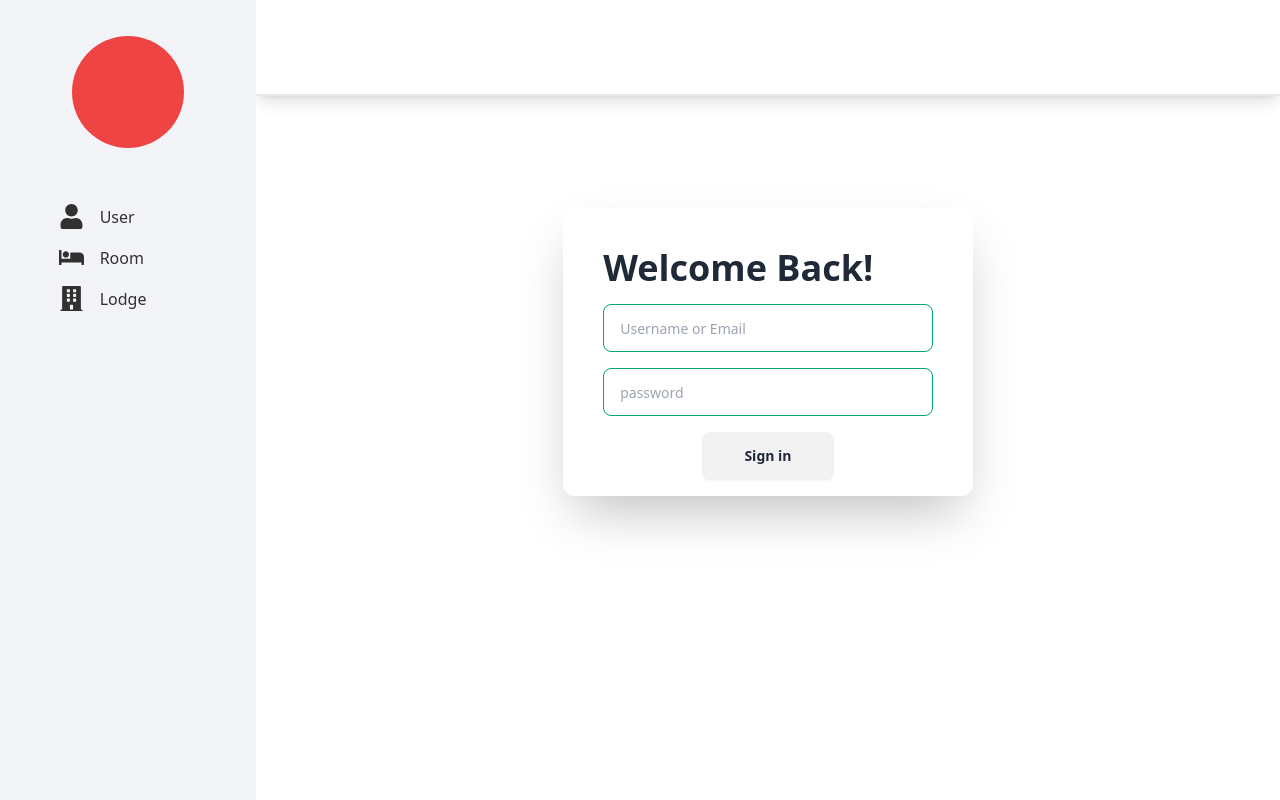
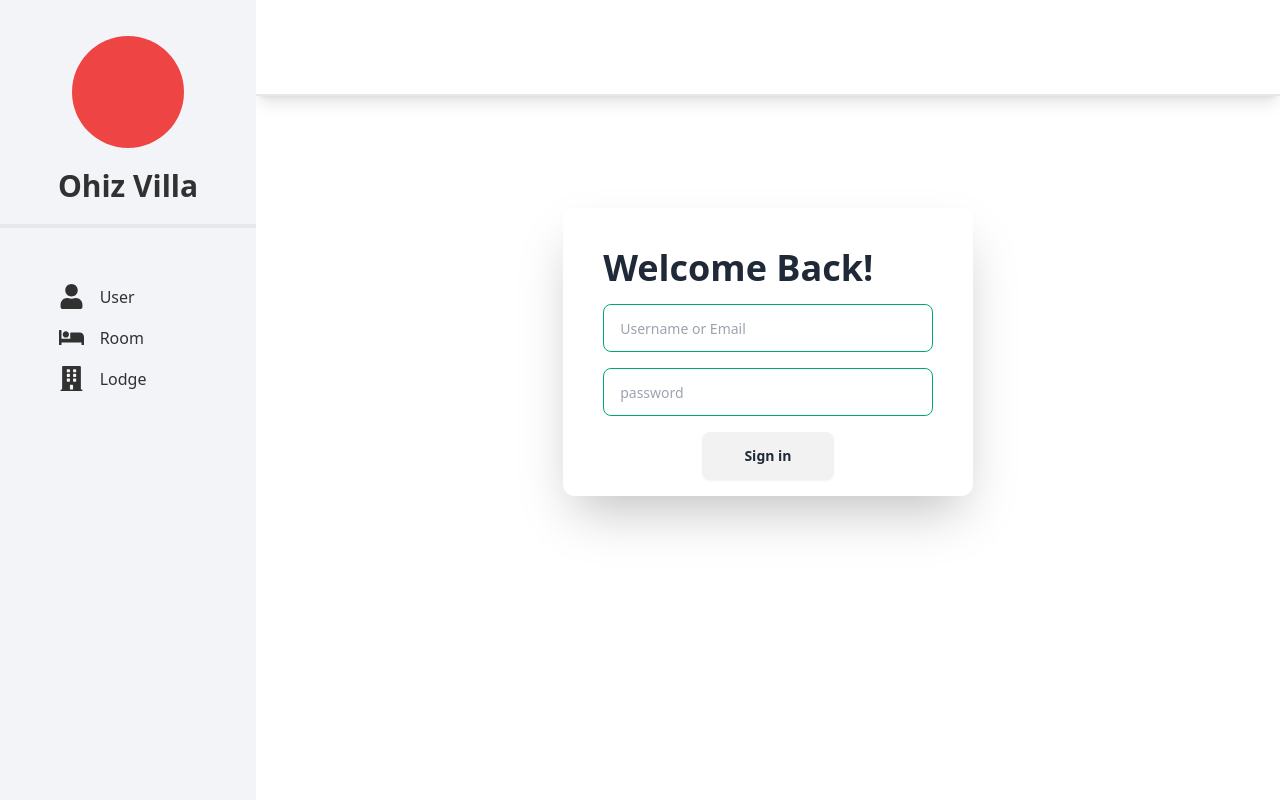
Before and after one commit to Explorarthecreator/Ohiz-Villa-Admin, a React (Create React App) app: page /signin in a window 1280 px wide. Built offline with nearby package versions, Linux system fonts and the light colour scheme; no server answers.

Commit message:
Minor style change

```diff
--- a/src/components/Navbar.jsx
+++ b/src/components/Navbar.jsx
@@ -17,10 +17,14 @@ function Navbar() {
             <p className="absolute top-5 right-4 cursor-pointer text-2xl lg:hidden" onClick={()=>{setShownav(!shownav  )}}>
                 <FaTimes />
             </p>
-            <div className=" bg-red-500 w-28 h-28 rounded-full"></div>
+            <div className=" border-b-4 w-full">
+                <div className=" bg-red-500 h-20 w-20 lg:w-28 lg:h-28  rounded-full m-auto"></div>
+                <h1 className=" text-center my-5 font-semibold text-xl lg:text-3xl">
+                    Ohiz Villa
+                </h1>
+            </div>
             <ul className=" w-4/5 md:w-4/5 lg:w-2/3">
                 <li className={`cursor-pointer flex px-4 py-2 gap-4 items-center ${pathMatchRoute('/')?'bg-[#b4cd93] rounded-lg':''}`} onClick={()=>navigate('/')}>
-                    {/* <ExploreIcon fill={pathMatchRoute('/')?'#2c2c2c':'#8f8f8f'} width={'36px'} height={'36px'}/> */}
                     <FaUser size={25}/>
                     <p className=' font-medium'>
                         User
```
